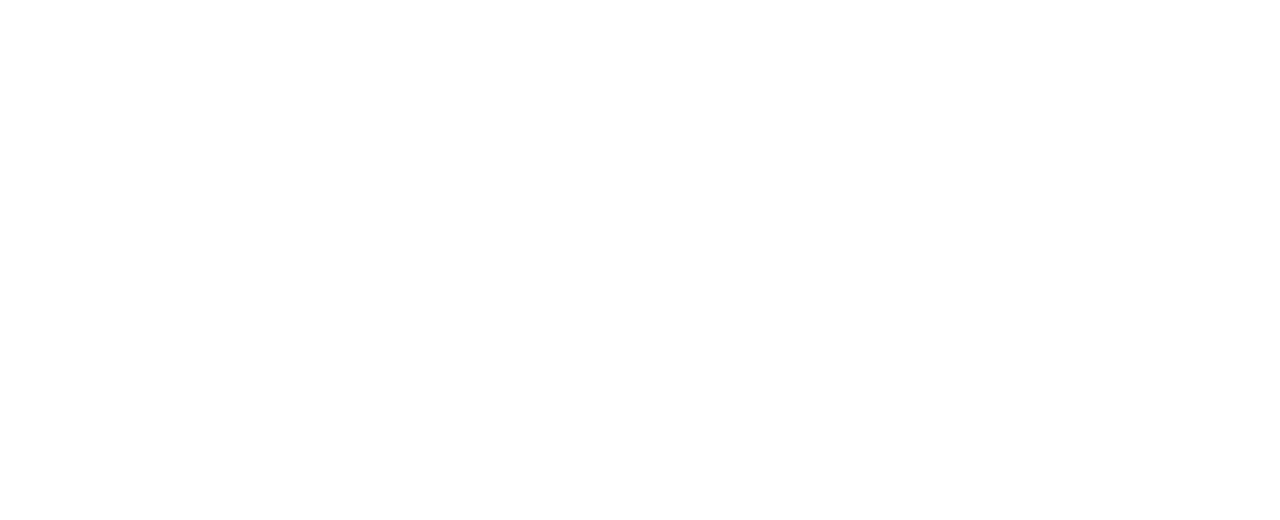
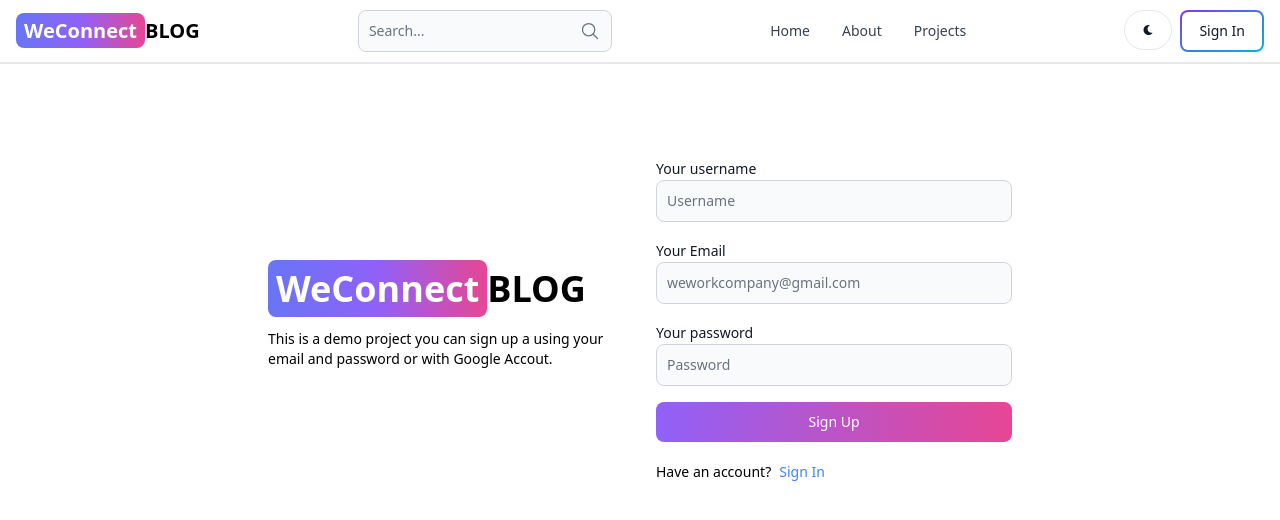
Before and after one commit to Anand3074/BLOG_APP, a React (Vite) app in the folder App_Blog/: page /signup in a window 1280 px wide. Before the commit this address had no page. Shown: the top 520 px of the page. Built offline with nearby package versions, Linux system fonts and the light colour scheme.

Commit message:
create sign up page

```diff
--- a/App_Blog/src/App.jsx
+++ b/App_Blog/src/App.jsx
@@ -3,13 +3,17 @@
 import Home from './pages/Home.jsx'
 import Dashboard from './pages/Dash.jsx'
 import About from './pages/About.jsx'
+import SignUp from './pages/SignUp.jsx'
+import Header from './components/Header.jsx'
 const App = () => {
   return (
    <BrowserRouter>
+   <Header/>
         <Routes>
         <Route path='/' element={<Home/>}/>
         <Route path='/About' element={<About/>}/>
         <Route path='/Projects' element={<Dashboard/>}/>
+        <Route path='/signup' element={<SignUp/>}/>
         </Routes>
    </BrowserRouter>
   )
--- /dev/null
+++ b/App_Blog/src/components/Header.jsx
@@ -0,0 +1,75 @@
+import React from 'react'
+import { Link, useLocation } from 'react-router-dom'
+import { Button , Navbar, TextInput} from 'flowbite-react';
+import { IoSearchOutline } from "react-icons/io5";
+import { FaMoon } from "react-icons/fa";
+
+const Header = () => {
+    const path = useLocation().pathname;
+  return (
+    <div>
+        <Navbar className='border-b-2' >
+            <Link to='/' className='self-center whitesapce-nowrap
+             text-sm sm:text-xl font-semibold dark:text-white'>
+                <span className='px-2 py-1 bg-gradient-to-r from-indigo-500
+                via-purple-500 to-pink-500 rounded-lg text-white'>WeConnect</span>
+            BLOG
+            </Link >
+            {/* <Link>
+                <li>Home</li>
+            </Link >
+            <Link to='/About'>
+                <li>About</li>
+            </Link>
+                <Link to='/Dashboard'>
+                <li>Dashboard</li>
+            </Link> */}
+            <form>
+                <TextInput
+                type='text'
+                placeholder='Search...'
+                rightIcon={IoSearchOutline}
+                className='hidden lg:inline'
+                />
+            </form>
+            <div className='flex gap-2 md:order-2'>
+                <Button className='w-12 h-10 lg:hidden ' color='gray' pill>
+                    <IoSearchOutline/>
+                </Button>
+                <Button className='w-12 h-10 hidden sm:inline' color='gray' pill>
+                    <FaMoon/>
+                </Button>
+                <Link to='/signup'>
+                    <Button gradientDuoTone='purpleToBlue' outline>
+                        Sign In
+                    </Button>
+                </Link>
+                <Navbar.Toggle/>
+            </div>
+
+            <Navbar.Collapse>
+            <Navbar.Link active={path === "/"} as={'div'} >
+                    <Link to='/'>
+                        Home
+                    </Link>
+            </Navbar.Link>
+
+            <Navbar.Link active={path === "/About"} as={'div'} >
+                    <Link to='/About'>
+                        About
+                    </Link>
+            </Navbar.Link>
+            <Navbar.Link active={path === "/Projects"} as={'div'} >
+                    <Link to='/Projects'>
+                        Projects
+                    </Link>
+            </Navbar.Link>
+            </Navbar.Collapse>
+
+
+        </Navbar >
+    </div>
+  )
+}
+
+export default Header
--- a/App_Blog/src/pages/Home.jsx
+++ b/App_Blog/src/pages/Home.jsx
@@ -1,74 +1,8 @@
 import React from 'react'
-import { Link, useLocation } from 'react-router-dom'
-import { Button , Navbar, TextInput} from 'flowbite-react';
-import { IoSearchOutline } from "react-icons/io5";
-import { FaMoon } from "react-icons/fa";
 
 const Home = () => {
-    const path = useLocation().pathname;
   return (
-    <div>
-        <Navbar className='border-b-2' >
-            <Link to='/' className='self-center whitesapce-nowrap
-             text-sm sm:text-xl font-semibold dark:text-white'>
-                <span className='px-2 py-1 bg-gradient-to-r from-indigo-500
-                via-purple-500 to-pink-500 rounded-lg text-white'>WeConnect</span>
-            BLOG
-            </Link >
-            {/* <Link>
-                <li>Home</li>
-            </Link >
-            <Link to='/About'>
-                <li>About</li>
-            </Link>
-                <Link to='/Dashboard'>
-                <li>Dashboard</li>
-            </Link> */}
-            <form>
-                <TextInput
-                type='text'
-                placeholder='Search...'
-                rightIcon={IoSearchOutline}
-                className='hidden lg:inline'
-                />
-            </form>
-            <div className='flex gap-2 md:order-2'>
-                <Button className='w-12 h-10 lg:hidden ' color='gray' pill>
-                    <IoSearchOutline/>
-                </Button>
-                <Button className='w-12 h-10 hidden sm:inline' color='gray' pill>
-                    <FaMoon/>
-                </Button>
-                <Link to='/sign-in'>
-                    <Button gradientDuoTone='purpleToBlue' outline>
-                        Sign In
-                    </Button>
-                </Link>
-                <Navbar.Toggle/>
-            </div>
-
-            <Navbar.Collapse>
-            <Navbar.Link active={path === "/"} as={'div'} >
-                    <Link to='/'>
-                        Home
-                    </Link>
-            </Navbar.Link>
-
-            <Navbar.Link active={path === "/About"} as={'div'} >
-                    <Link to='/About'>
-                        About
-                    </Link>
-            </Navbar.Link>
-            <Navbar.Link active={path === "/Projects"} as={'div'} >
-                    <Link to='/Projects'>
-                        Projects
-                    </Link>
-            </Navbar.Link>
-            </Navbar.Collapse>
-
-
-        </Navbar >
-    </div>
+    <div>Home</div>
   )
 }
 
--- /dev/null
+++ b/App_Blog/src/pages/SignUp.jsx
@@ -0,0 +1,62 @@
+import { Button, Label, TextInput } from 'flowbite-react'
+import React from 'react'
+import { Link } from 'react-router-dom'
+
+const SignUp = () => {
+  return (
+    <div className='min-h-screen mt-20'>
+        <div className='flex gap-8 p-3 max-w-3xl mx-auto flex-col md:flex-row md:items-center' id='container'>
+            <div className='flex-1' id='left'>
+            <Link to='/' className='
+             text-4xl font-bold dark:text-white'>
+                <span className='px-2 py-1 bg-gradient-to-r from-indigo-500
+                via-purple-500 to-pink-500 rounded-lg text-white'>WeConnect</span>
+            BLOG
+            </Link >
+            <p className='text-sm mt-5'>
+            This is a demo project you can sign up a using your email and password or with Google Accout.
+            </p>
+            </div>
+            <div className='flex-1' id='right'>
+                <form className='flex flex-col gap-4' >
+                    <div>
+                        <Label value="Your username"/>
+                        <TextInput
+                        type="text"
+                        placeholder="Username"
+                        id="username"/>
+                    </div>
+                    <div>
+                        <Label value="Your Email"/>
+                        <TextInput
+                        type="text"
+                        placeholder="weworkcompany@gmail.com"
+                        id="email"/>
+                    </div>
+                    <div>
+                        <Label value="Your password"/>
+                        <TextInput
+                        type="text"
+                        placeholder="Password"
+                        id="password"/>
+                    </div>
+                    <Button gradientDuoTone='purpleToPink' type='submit'>
+                        Sign Up
+                    </Button>
+                </form>
+                <div className=' flex gap-2 text-sm mt-5'>
+                    <span>
+                        Have an account?
+
+                    </span>
+                    <Link to='/sign-in' className='text-blue-500'>
+                        Sign In
+                    </Link>
+                </div>
+            </div>
+        </div>
+    </div>
+  )
+}
+
+export default SignUp
```
